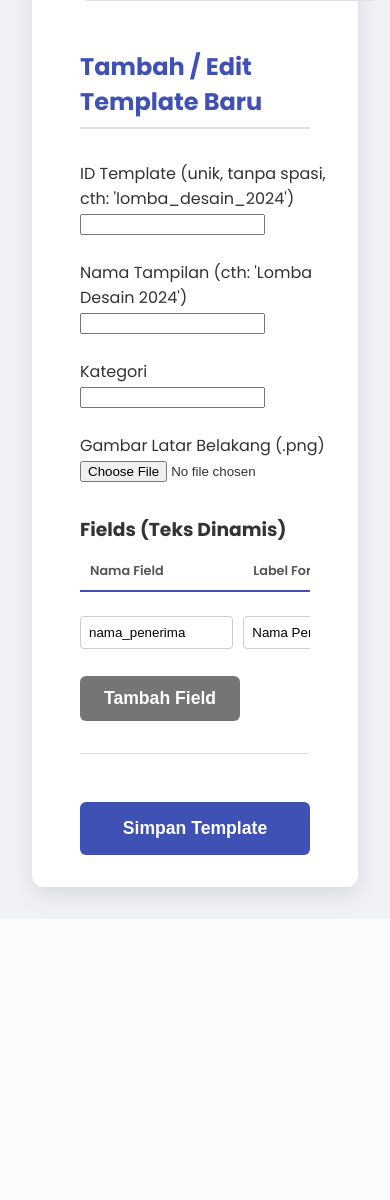
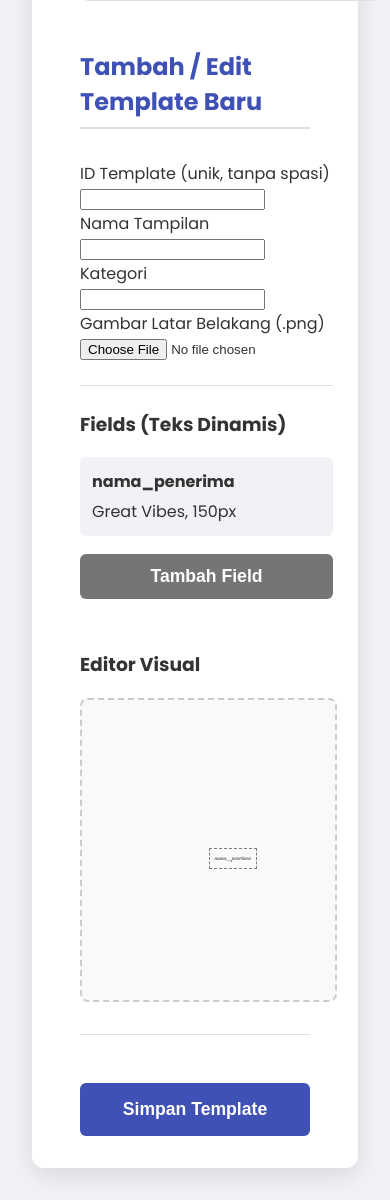
Before and after one commit to fahroediin/certificate-generator, a Flask app: page /admin in a window 390 px wide. Shown: the part 787-1987 px from the top of the page. Before the commit the page ends 1703 px from the top, so only its background shows below. Run offline with Flask 3, Linux system fonts and the light colour scheme; some libraries are stand-ins or nearby versions.

Commit message:
modifying admin panel

```diff
--- a/static/css/style.css
+++ b/static/css/style.css
@@ -490,3 +490,163 @@ button:hover,
     display: inline-block;
     padding: 0.75rem 1.5rem;
 }
+
+/* Daftar Template */
+.admin-template-list {
+    display: grid;
+    grid-template-columns: repeat(auto-fit, minmax(300px, 1fr));
+    gap: 1.5rem;
+    margin-bottom: 3rem;
+}
+.admin-template-card {
+    display: flex;
+    align-items: center;
+    gap: 1rem;
+    background: #f8f9fa;
+    border: 1px solid #e0e0e0;
+    border-radius: 8px;
+    padding: 1rem;
+    position: relative;
+    transition: box-shadow 0.3s ease;
+    cursor: pointer; /* Bisa diklik untuk preview */
+}
+.admin-template-card:hover { box-shadow: 0 4px 12px rgba(0,0,0,0.1); }
+.admin-template-card img { width: 100px; height: 70px; object-fit: cover; border-radius: 4px; border: 1px solid #ccc; }
+.admin-template-card .info h4 { margin: 0 0 0.25rem 0; font-size: 1rem; color: #333; }
+.admin-template-card .info p { margin: 0; font-size: 0.8rem; color: #666; }
+.admin-template-card .delete-btn { position: absolute; top: 10px; right: 10px; background: #e53935; color: white; border: none; border-radius: 50%; width: 28px; height: 28px; font-size: 16px; font-weight: bold; line-height: 28px; text-align: center; cursor: pointer; opacity: 0; transform: scale(0.8); transition: all 0.3s ease; z-index: 2; }
+.admin-template-card:hover .delete-btn { opacity: 1; transform: scale(1); }
+
+/* Layout Editor Visual */
+.visual-editor-layout {
+    display: grid;
+    grid-template-columns: 350px 1fr;
+    gap: 2rem;
+}
+.editor-form-panel hr { margin: 1.5rem 0; }
+#add-field-btn { width: 100%; }
+
+/* Kanvas Editor */
+#canvas-wrapper {
+    position: relative;
+    width: 100%;
+    border: 2px dashed #ccc;
+    border-radius: 8px;
+    background-color: #f8f9fa;
+    min-height: 300px;
+    display: flex;
+    align-items: center;
+    justify-content: center;
+    color: #aaa;
+}
+#editor-canvas {
+    width: 100%;
+    height: auto;
+    display: block;
+}
+#draggable-container {
+    position: absolute;
+    top: 0; left: 0;
+    width: 100%; height: 100%;
+}
+
+/* Elemen Teks Draggable */
+.draggable-field {
+    position: absolute;
+    cursor: grab;
+    padding: 5px;
+    border: 1px dashed rgba(0, 0, 0, 0.5);
+    user-select: none;
+    white-space: nowrap;
+}
+.draggable-field.active {
+    border: 2px solid #3f51b5;
+    z-index: 10;
+    cursor: grabbing;
+}
+
+/* Panel Properti */
+.property-panel {
+    position: absolute;
+    top: 100%;
+    left: 0;
+    background: white;
+    border: 1px solid #ccc;
+    box-shadow: 0 4px 12px rgba(0,0,0,0.15);
+    border-radius: 6px;
+    padding: 10px;
+    z-index: 20;
+    display: flex;
+    flex-direction: column;
+    gap: 8px;
+    width: 220px;
+}
+.property-panel label { font-size: 0.8rem; font-weight: 600; }
+.property-panel input, .property-panel select {
+    width: 100%;
+    padding: 4px;
+    border: 1px solid #ccc;
+    border-radius: 4px;
+    box-sizing: border-box;
+}
+input[type="color"] {
+    padding: 0;
+    height: 28px;
+}
+
+/* Daftar Field di Panel Kiri */
+#fields-list .field-item {
+    background: #f0f2f5;
+    padding: 10px;
+    border-radius: 6px;
+    margin-bottom: 10px;
+    cursor: pointer;
+    border: 2px solid transparent;
+    transition: border-color 0.3s ease;
+}
+#fields-list .field-item.active {
+    border-color: #3f51b5;
+}
+#fields-list .field-item strong {
+    display: block;
+    margin-bottom: 5px;
+}
+
+/* Modal Preview */
+.modal-overlay {
+    position: fixed;
+    top: 0; left: 0;
+    width: 100%; height: 100%;
+    background: rgba(0,0,0,0.6);
+    display: flex;
+    align-items: center;
+    justify-content: center;
+    z-index: 1000;
+}
+.modal-content {
+    background: white;
+    padding: 2rem;
+    border-radius: 8px;
+    max-width: 90%;
+    max-height: 90%;
+    position: relative;
+}
+.close-modal-btn {
+    position: absolute;
+    top: 10px; right: 15px;
+    font-size: 1.8rem;
+    cursor: pointer;
+}
+#modal-canvas {
+    max-width: 80vw;
+    max-height: 80vh;
+    width: auto;
+    height: auto;
+}
+
+/* Responsive untuk Admin Panel */
+@media (max-width: 992px) {
+    .visual-editor-layout {
+        grid-template-columns: 1fr;
+    }
+}
--- a/static/js/admin.js
+++ b/static/js/admin.js
@@ -1,25 +1,32 @@
-// static/js/admin.js
 document.addEventListener('DOMContentLoaded', function() {
+    // ... (Variabel DOM dan fungsi loadTemplates tetap sama) ...
     const templateListContainer = document.getElementById('template-list');
     const addTemplateForm = document.getElementById('add-template-form');
-    const fieldsContainer = document.getElementById('fields-container');
+    const fieldsListContainer = document.getElementById('fields-list');
     const addFieldBtn = document.getElementById('add-field-btn');
+    const editorCanvas = document.getElementById('editor-canvas');
+    const draggableContainer = document.getElementById('draggable-container');
+    const templateImageInput = document.getElementById('template-image');
+    const modal = document.getElementById('preview-modal');
+    const modalCanvas = document.getElementById('modal-canvas');
+    const modalTitle = document.getElementById('modal-title');
+
+    let fields = [];
+    let activeFieldId = null;
 
     // Fungsi untuk memuat dan menampilkan semua template
     async function loadTemplates() {
-        try {
         const response = await fetch('/api/templates');
         const templates = await response.json();
-
-            templateListContainer.innerHTML = ''; // Kosongkan dulu
+        templateListContainer.innerHTML = '';
         if (templates.length === 0) {
             templateListContainer.innerHTML = '<p>Belum ada template.</p>';
             return;
         }
-
         templates.forEach(template => {
             const card = document.createElement('div');
             card.className = 'admin-template-card';
+            card.dataset.templateId = template.id;
             card.innerHTML = `
                 <img src="/static/templates_base/${template.background_image}" alt="${template.preview_name}">
                 <div class="info">
@@ -31,120 +38,212 @@ document.addEventListener('DOMContentLoaded', function() {
             `;
             templateListContainer.appendChild(card);
         });
-        } catch (error) {
-            console.error('Gagal memuat template:', error);
-            templateListContainer.innerHTML = '<p>Gagal memuat template.</p>';
-        }
     }
 
-    // Fungsi untuk menambah baris field baru di form
-    function addFieldRow(field = {}) {
-        const fieldId = Date.now(); // ID unik untuk setiap baris
-        const row = document.createElement('div');
-        row.className = 'form-grid field-row';
-        row.innerHTML = `
-            <input type="text" placeholder="Nama Field (cth: nama_penerima)" value="${field.name || ''}" data-prop="name" required>
-            <input type="text" placeholder="Label Form (cth: Nama Penerima)" value="${field.label || ''}" data-prop="label">
-            <input type="text" placeholder="Font (cth: Poppins)" value="${field.font || 'Poppins'}" data-prop="font" required>
-            <input type="number" placeholder="Ukuran (px)" value="${field.size || 40}" data-prop="size" required>
-            <input type="text" placeholder="Warna (#FFFFFF)" value="${field.color || '#333333'}" data-prop="color" required>
-            <select data-prop="align">
-                <option value="center" ${field.align === 'center' ? 'selected' : ''}>Center</option>
-                <option value="left" ${field.align === 'left' ? 'selected' : ''}>Left</option>
-                <option value="right" ${field.align === 'right' ? 'selected' : ''}>Right</option>
-            </select>
-            <input type="number" placeholder="Posisi X" value="${field.x || 1000}" data-prop="x" required>
-            <input type="number" placeholder="Posisi Y" value="${field.y || 500}" data-prop="y" required>
-            <button type="button" class="remove-field-btn">-</button>
-        `;
-        fieldsContainer.appendChild(row);
+    // Fungsi untuk menggambar preview di modal
+    async function showPreview(templateId) {
+        const response = await fetch('/api/templates');
+        const templates = await response.json();
+        const template = templates.find(t => t.id === templateId);
+        if (!template) return;
+
+        modalTitle.innerText = `Preview: ${template.preview_name}`;
+        const ctx = modalCanvas.getContext('2d');
+        modalCanvas.width = 2000;
+        modalCanvas.height = 1414;
+
+        const bg = new Image();
+        bg.src = `/static/templates_base/${template.background_image}`;
+        bg.onload = () => {
+            ctx.drawImage(bg, 0, 0, modalCanvas.width, modalCanvas.height);
+            const sampleData = { nama_penerima: "Nama Peserta" };
+            template.fields.forEach(f => {
+                if (f.name !== 'nama_penerima') sampleData[f.name] = `[Contoh ${f.label}]`;
+            });
+
+            template.fields.forEach(field => {
+                const text = sampleData[field.name];
+                const isBold = field.font.includes('-Bold');
+                const fontName = field.font.replace('-Bold', '');
+                ctx.font = `${isBold ? 'bold ' : ''}${field.size}px '${fontName}', sans-serif`;
+                ctx.fillStyle = field.color;
+                ctx.textAlign = field.align;
+                ctx.fillText(text, field.x, field.y);
+            });
+            modal.classList.remove('hidden');
+        };
     }
 
-    // Event listener untuk tombol "Tambah Field"
-    addFieldBtn.addEventListener('click', () => addFieldRow());
+    // Event listener untuk menampilkan preview
+    templateListContainer.addEventListener('click', function(e) {
+        if (e.target.classList.contains('delete-btn')) return;
+        const card = e.target.closest('.admin-template-card');
+        if (card) {
+            showPreview(card.dataset.templateId);
+        }
+    });
+    modal.querySelector('.close-modal-btn').addEventListener('click', () => modal.classList.add('hidden'));
 
-    // Event listener untuk menghapus baris field
-    fieldsContainer.addEventListener('click', function(e) {
-        if (e.target.classList.contains('remove-field-btn')) {
-            e.target.parentElement.remove();
+    // Fungsi untuk render ulang semua elemen di editor
+    function renderEditor() {
+        // Render daftar field di panel kiri
+        fieldsListContainer.innerHTML = fields.map(f => `
+            <div class="field-item ${f.id === activeFieldId ? 'active' : ''}" data-id="${f.id}">
+                <strong>${f.name}</strong>
+                <span>${f.font}, ${f.size}px</span>
+            </div>
+        `).join('');
+
+        // Render elemen draggable di kanvas
+        draggableContainer.innerHTML = '';
+        fields.forEach(f => {
+            const el = document.createElement('div');
+            el.className = `draggable-field ${f.id === activeFieldId ? 'active' : ''}`;
+            el.dataset.id = f.id;
+            el.innerText = f.name;
+            el.style.left = `${(f.x / 2000) * 100}%`;
+            el.style.top = `${(f.y / 1414) * 100}%`;
+            el.style.fontFamily = f.font.replace('-Bold', '');
+            el.style.fontWeight = f.font.includes('-Bold') ? 'bold' : 'normal';
+            el.style.fontSize = `${f.size / 20}px`; // Ukuran font disesuaikan untuk preview
+            el.style.color = f.color;
+
+            if (f.id === activeFieldId) {
+                el.innerHTML += `
+                    <div class="property-panel">
+                        <label>Font</label><input type="text" value="${f.font}" data-prop="font">
+                        <label>Size</label><input type="number" value="${f.size}" data-prop="size">
+                        <label>Color</label><input type="color" value="${f.color}" data-prop="color">
+                        <label>Align</label>
+                        <select data-prop="align">
+                            <option value="left" ${f.align === 'left' ? 'selected' : ''}>Left</option>
+                            <option value="center" ${f.align === 'center' ? 'selected' : ''}>Center</option>
+                            <option value="right" ${f.align === 'right' ? 'selected' : ''}>Right</option>
+                        </select>
+                    </div>
+                `;
+            }
+            draggableContainer.appendChild(el);
+        });
+    }
+
+    // Event listener untuk upload gambar
+    templateImageInput.addEventListener('change', function(e) {
+        const file = e.target.files[0];
+        if (file) {
+            const reader = new FileReader();
+            reader.onload = function(event) {
+                const ctx = editorCanvas.getContext('2d');
+                const img = new Image();
+                img.onload = function() {
+                    editorCanvas.width = 2000;
+                    editorCanvas.height = 1414;
+                    ctx.drawImage(img, 0, 0, 2000, 1414);
+                }
+                img.src = event.target.result;
+            }
+            reader.readAsDataURL(file);
         }
     });
 
-    // Event listener untuk submit form
+    // Logika Drag and Drop
+    let isDragging = false;
+    let offsetX, offsetY;
+    draggableContainer.addEventListener('mousedown', function(e) {
+        if (e.target.classList.contains('draggable-field')) {
+            isDragging = true;
+            const fieldEl = e.target;
+            activeFieldId = parseInt(fieldEl.dataset.id);
+            offsetX = e.clientX - fieldEl.getBoundingClientRect().left;
+            offsetY = e.clientY - fieldEl.getBoundingClientRect().top;
+            renderEditor();
+        }
+    });
+    document.addEventListener('mousemove', function(e) {
+        if (isDragging) {
+            const containerRect = draggableContainer.getBoundingClientRect();
+            const x = e.clientX - containerRect.left - offsetX;
+            const y = e.clientY - containerRect.top - offsetY;
+
+            const field = fields.find(f => f.id === activeFieldId);
+            field.x = Math.round((x / containerRect.width) * 2000);
+            field.y = Math.round((y / containerRect.height) * 1414);
+            renderEditor();
+        }
+    });
+    document.addEventListener('mouseup', () => { isDragging = false; });
+
+    // Update properti dari panel
+    draggableContainer.addEventListener('input', function(e) {
+        const prop = e.target.dataset.prop;
+        const field = fields.find(f => f.id === activeFieldId);
+        if (prop) {
+            field[prop] = e.target.value;
+            renderEditor();
+        }
+    });
+
+    // Klik field di panel kiri untuk mengaktifkan
+    fieldsListContainer.addEventListener('click', function(e) {
+        const item = e.target.closest('.field-item');
+        if (item) {
+            activeFieldId = parseInt(item.dataset.id);
+            renderEditor();
+        }
+    });
+
+    // Tombol Tambah Field
+    addFieldBtn.addEventListener('click', function() {
+        const name = prompt("Masukkan nama field (unik, tanpa spasi, cth: 'deskripsi'):");
+        if (name) {
+            fields.push({
+                id: Date.now(),
+                name: name,
+                label: name.charAt(0).toUpperCase() + name.slice(1),
+                font: 'Poppins', size: 40, color: '#333333', align: 'center', x: 1000, y: 1000
+            });
+            activeFieldId = fields[fields.length - 1].id;
+            renderEditor();
+        }
+    });
+
+    // Submit Form
     addTemplateForm.addEventListener('submit', async function(e) {
         e.preventDefault();
-
         const templateData = {
             id: document.getElementById('template-id').value,
             preview_name: document.getElementById('template-name').value,
             category: document.getElementById('template-category').value,
-            fields: []
+            fields: fields.map(({ id, ...rest }) => rest) // Hapus ID internal
         };
-
-        document.querySelectorAll('.field-row').forEach(row => {
-            const field = {};
-            row.querySelectorAll('[data-prop]').forEach(input => {
-                field[input.dataset.prop] = (input.type === 'number') ? parseInt(input.value) : input.value;
-            });
-            templateData.fields.push(field);
-        });
-
+        // ... (sisa logika submit sama seperti sebelumnya) ...
         const formData = new FormData();
         formData.append('background_image', document.getElementById('template-image').files[0]);
         formData.append('template_data', JSON.stringify(templateData));
-
-        try {
-            const response = await fetch('/api/templates/add', {
-                method: 'POST',
-                body: formData
-            });
+        const response = await fetch('/api/templates/add', { method: 'POST', body: formData });
         const result = await response.json();
-
         if (result.success) {
-                Swal.fire('Berhasil!', 'Template telah berhasil disimpan.', 'success');
-                addTemplateForm.reset();
-                fieldsContainer.innerHTML = '';
-                loadTemplates();
+            Swal.fire('Berhasil!', 'Template telah disimpan.', 'success').then(() => location.reload());
         } else {
-                Swal.fire('Gagal!', result.error || 'Terjadi kesalahan.', 'error');
-            }
-        } catch (error) {
-            Swal.fire('Gagal!', 'Tidak dapat terhubung ke server.', 'error');
+            Swal.fire('Gagal!', result.error, 'error');
         }
     });
 
-    // Event listener untuk tombol hapus
+    // Hapus Template
     templateListContainer.addEventListener('click', async function(e) {
         if (e.target.classList.contains('delete-btn')) {
+            e.stopPropagation(); // Mencegah modal preview muncul
             const templateId = e.target.dataset.id;
-
-            const confirmation = await Swal.fire({
-                title: 'Anda yakin?',
-                text: `Template dengan ID "${templateId}" akan dihapus permanen!`,
-                icon: 'warning',
-                showCancelButton: true,
-                confirmButtonColor: '#d33',
-                cancelButtonColor: '#3085d6',
-                confirmButtonText: 'Ya, hapus!',
-                cancelButtonText: 'Batal'
-            });
-
+            // ... (sisa logika hapus sama seperti sebelumnya) ...
+            const confirmation = await Swal.fire({ title: 'Anda yakin?', text: `Template "${templateId}" akan dihapus!`, icon: 'warning', showCancelButton: true, confirmButtonColor: '#d33', confirmButtonText: 'Ya, hapus!' });
             if (confirmation.isConfirmed) {
-                try {
-                    const response = await fetch('/api/templates/delete', {
-                        method: 'POST',
-                        headers: { 'Content-Type': 'application/json' },
-                        body: JSON.stringify({ id: templateId })
-                    });
+                const response = await fetch('/api/templates/delete', { method: 'POST', headers: { 'Content-Type': 'application/json' }, body: JSON.stringify({ id: templateId }) });
                 const result = await response.json();
                 if (result.success) {
-                        Swal.fire('Dihapus!', 'Template telah berhasil dihapus.', 'success');
+                    Swal.fire('Dihapus!', 'Template telah dihapus.', 'success');
                     loadTemplates();
                 } else {
-                        Swal.fire('Gagal!', result.error || 'Gagal menghapus template.', 'error');
-                    }
-                } catch (error) {
-                    Swal.fire('Gagal!', 'Tidak dapat terhubung ke server.', 'error');
+                    Swal.fire('Gagal!', result.error, 'error');
                 }
             }
         }
@@ -152,6 +251,6 @@ document.addEventListener('DOMContentLoaded', function() {
 
     // Inisialisasi
     loadTemplates();
-    // Tambah field default untuk nama penerima
-    addFieldRow({ name: 'nama_penerima', label: 'Nama Penerima (Otomatis)', font: 'Great Vibes', size: 150, color: '#333333', align: 'center', x: 1000, y: 700 });
+    fields.push({ id: Date.now(), name: 'nama_penerima', label: 'Nama Penerima (Otomatis)', font: 'Great Vibes', size: 150, color: '#333333', align: 'center', x: 1000, y: 700 });
+    renderEditor();
 });
--- a/templates/admin.html
+++ b/templates/admin.html
@@ -26,13 +26,16 @@
         <section>
             <h2>Tambah / Edit Template Baru</h2>
             <form id="add-template-form" class="admin-form">
-                <div class="form-grid">
+                <!-- **EDITOR VISUAL BARU** -->
+                <div class="visual-editor-layout">
+                    <!-- Panel Kiri: Form Isian -->
+                    <div class="editor-form-panel">
                         <div class="form-group">
-                        <label for="template-id">ID Template (unik, tanpa spasi, cth: 'lomba_desain_2024')</label>
+                            <label for="template-id">ID Template (unik, tanpa spasi)</label>
                             <input type="text" id="template-id" required>
                         </div>
                         <div class="form-group">
-                        <label for="template-name">Nama Tampilan (cth: 'Lomba Desain 2024')</label>
+                            <label for="template-name">Nama Tampilan</label>
                             <input type="text" id="template-name" required>
                         </div>
                         <div class="form-group">
@@ -43,33 +46,40 @@
                             <label for="template-image">Gambar Latar Belakang (.png)</label>
                             <input type="file" id="template-image" accept="image/png" required>
                         </div>
+                        <hr>
+                        <h3>Fields (Teks Dinamis)</h3>
+                        <div id="fields-list">
+                            <!-- Daftar field akan muncul di sini -->
+                        </div>
+                        <button type="button" id="add-field-btn" class="button secondary">Tambah Field</button>
                     </div>
 
-                <h3>Fields (Teks Dinamis)</h3>
-                <!-- **STRUKTUR BARU UNTUK FIELDS** -->
-                <div class="fields-wrapper">
-                    <div class="fields-header">
-                        <span>Nama Field</span>
-                        <span>Label Form</span>
-                        <span>Font</span>
-                        <span>Size</span>
-                        <span>Warna</span>
-                        <span>Align</span>
-                        <span>Posisi X</span>
-                        <span>Posisi Y</span>
-                        <span></span>
-                    </div>
-                    <div id="fields-container">
-                        <!-- Fields akan ditambahkan di sini oleh JS -->
+                    <!-- Panel Kanan: Kanvas Preview & Editor -->
+                    <div class="editor-preview-panel">
+                        <h3>Editor Visual</h3>
+                        <div id="canvas-wrapper">
+                            <canvas id="editor-canvas"></canvas>
+                            <div id="draggable-container">
+                                <!-- Elemen teks yang bisa di-drag akan muncul di sini -->
                             </div>
                         </div>
-                <button type="button" id="add-field-btn" class="button secondary">Tambah Field</button>
+                    </div>
+                </div>
                 <hr>
                 <button type="submit" class="button">Simpan Template</button>
             </form>
         </section>
     </div>
 
+    <!-- Modal untuk Preview Template -->
+    <div id="preview-modal" class="modal-overlay hidden">
+        <div class="modal-content">
+            <span class="close-modal-btn">&times;</span>
+            <h3 id="modal-title">Preview Template</h3>
+            <canvas id="modal-canvas"></canvas>
+        </div>
+    </div>
+
     <script src="{{ url_for('static', filename='js/admin.js') }}"></script>
 </body>
 </html>
```
Lines whose indentation alone changed are shown as unchanged.
